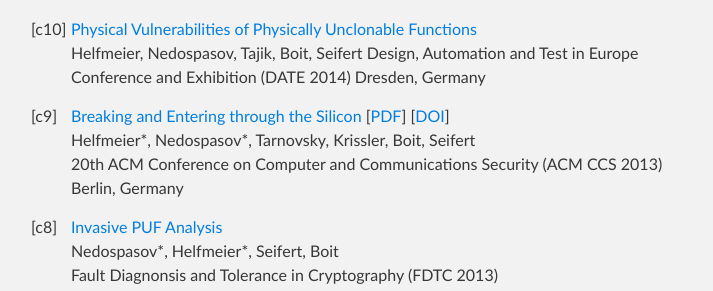
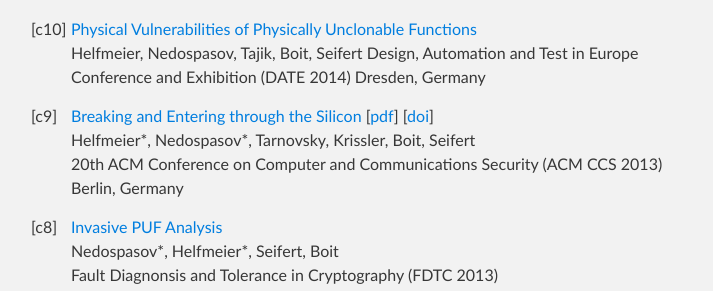
Before and after one commit to nedos/nedos.github.io, a Jekyll site: the page built from index.md, in a window 1280 px wide. Shown: the part 509-800 px from the top of the page, without its empty margins (284-997 px from the left). Built offline with Jekyll 4.4.1, drawn with Linux system fonts in a browser that asks for light colours.

Commit message:
pdf, doi lower case

```diff
--- a/_layouts/default.html
+++ b/_layouts/default.html
@@ -45,10 +45,10 @@
                   {% endif %}
                 </a>
                 {% if post.pub_pdf %}
-                  [<a href="{{ post.pub_pdf }}">PDF</a>]
+                  [<a href="{{ post.pub_pdf }}">pdf</a>]
                 {% endif %}
                 {% if post.pub_doi %}
-                  [<a href="{{ post.pub_doi }}">DOI</a>]
+                  [<a href="{{ post.pub_doi }}">doi</a>]
                 {% endif %}
 
                 <br/>
```
